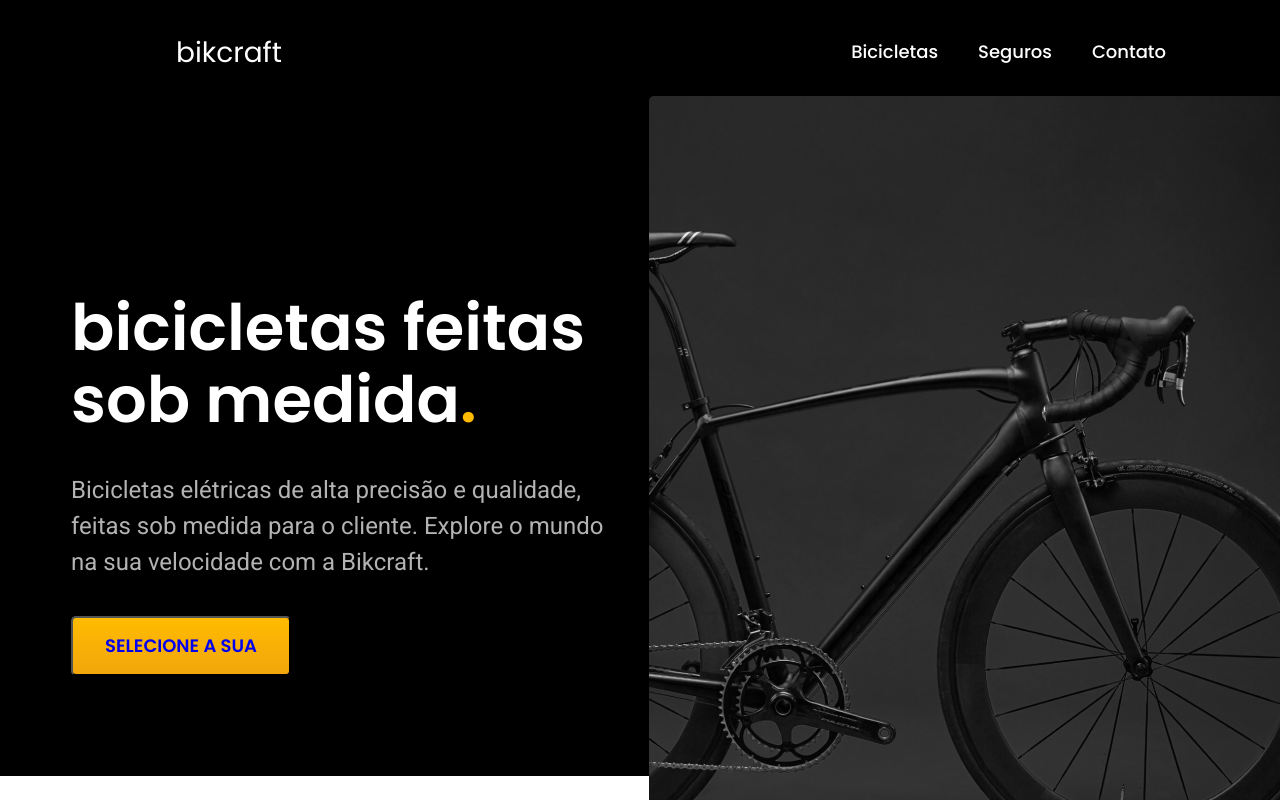
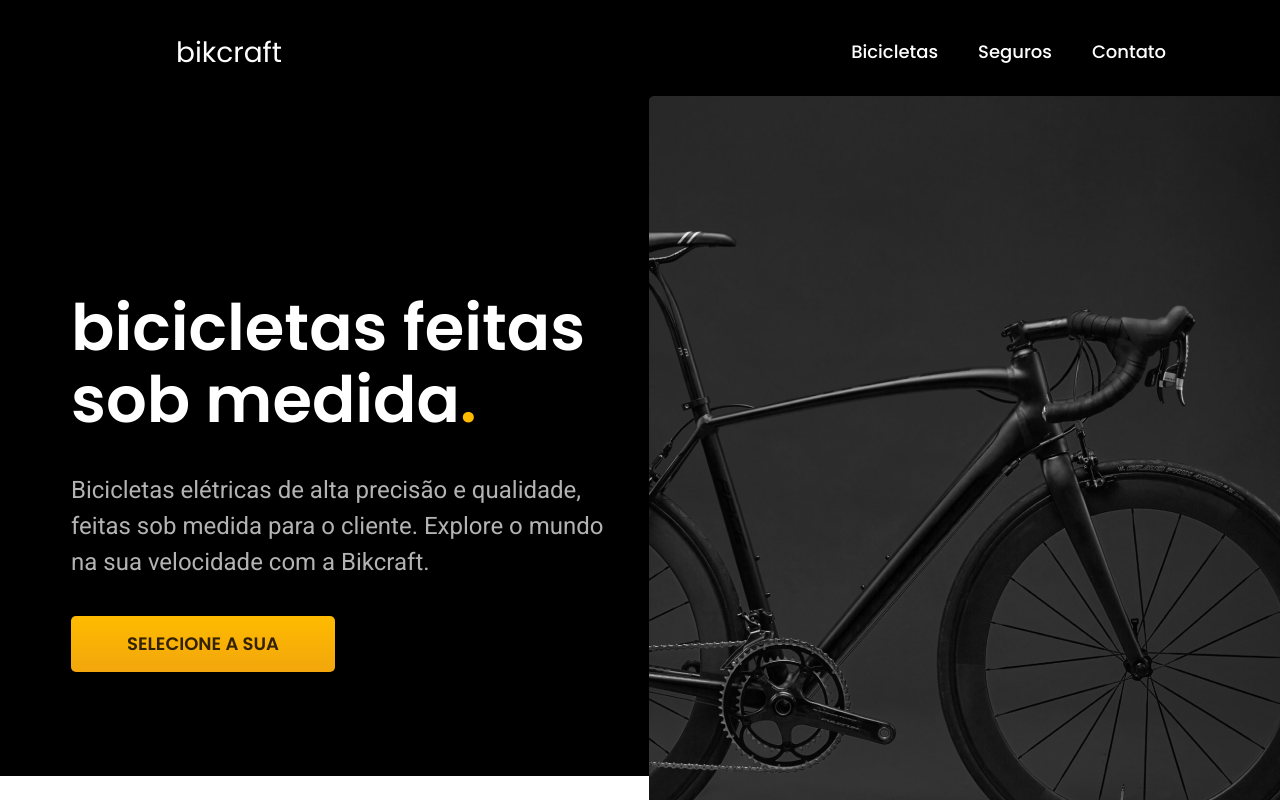
Before and after one commit to NazariiSova/react-bikcraft, a React (Create React App) app: page /#/ in a window 1280 px wide. Shown: the top 800 px of the page. Built offline with nearby package versions, Linux system fonts and the light colour scheme.

Commit message:
fixing some bugs

```diff
--- a/src/components/Bicicletas-catalog/BicicletasCatalog.jsx
+++ b/src/components/Bicicletas-catalog/BicicletasCatalog.jsx
@@ -21,7 +21,7 @@ export const BicicletasCatalog = ({ isDarkBackground, img, price, title }) => {
         <img src={dec} alt="dec" className="bike-dec" />
       </div>
       <div className="bike-description">
-        {`A ${title}é a melhor Bikcraft já criada pela nossa equipe. Ela vem
+        {`A ${title} é a melhor Bikcraft já criada pela nossa equipe. Ela vem
         equipada com os melhores acessórios, o que garante maior velocidade.`}
       </div>
       <div className="bike-footer-container">
--- a/src/pages/Home/Home.page.jsx
+++ b/src/pages/Home/Home.page.jsx
@@ -39,7 +39,8 @@ const HomePage = () => {
             Bicicletas elétricas de alta precisão e qualidade, feitas sob medida
             para o cliente. Explore o mundo na sua velocidade com a Bikcraft.
           </div>
-          <button className="header-post-button" > <Link className="header-post-button-link"to="/bicicletas">Selecione a sua</Link></button>
+          <Link className="header-post-button header-post-button-link"to="/bicicletas">Selecione a sua</Link>
+
         </div>
         <img src={imgIntro} alt="img-intro" />
       </div>
--- a/src/pages/Home/homePage.scss
+++ b/src/pages/Home/homePage.scss
@@ -52,6 +52,7 @@
   }
 
   &-button {
+    width: 200px;
     @include button();
     margin-top: 36px;
     &-link{
```
